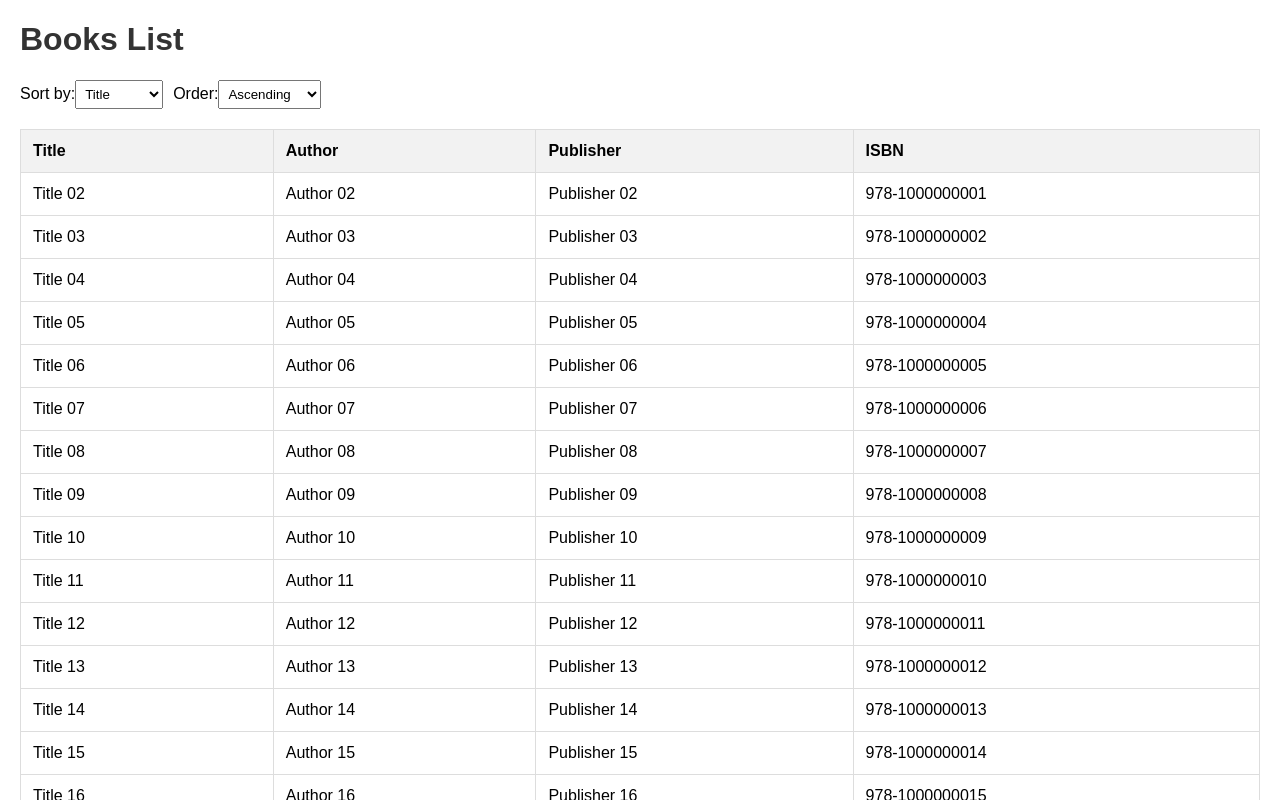
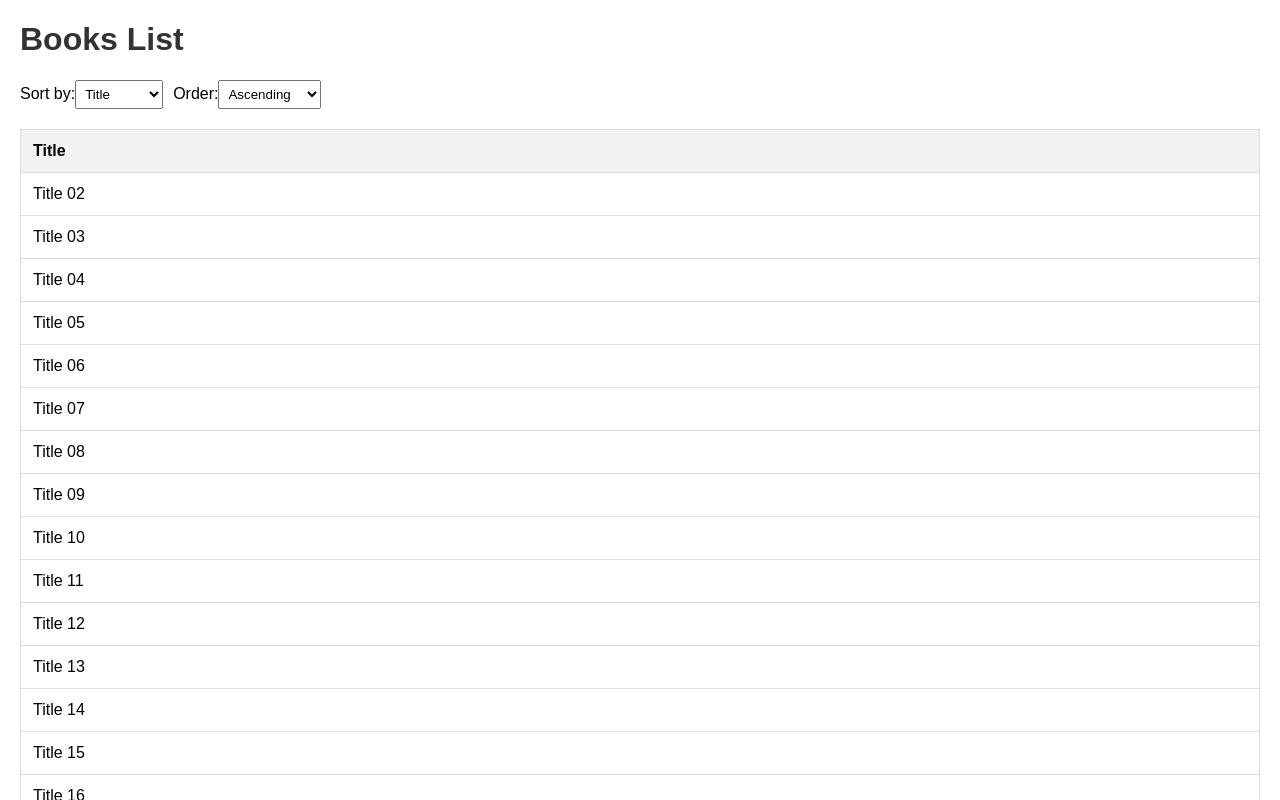
Before and after one commit to acciojob/sort-books-handesaurabh, a React app: page / in a window 1280 px wide. Shown: the top 800 px of the page. Built offline with nearby package versions, Linux system fonts and the light colour scheme.

Commit message:
bookslist updated

```diff
--- a/src/components/BooksList.js
+++ b/src/components/BooksList.js
@@ -86,18 +86,12 @@ const BooksList = () => {
         <thead>
           <tr>
             <th>Title</th>
-            <th>Author</th>
-            <th>Publisher</th>
-            <th>ISBN</th>
           </tr>
         </thead>
         <tbody>
           {sortedBooks.map((book, index) => (
             <tr key={index}>
               <td>{book.title}</td>
-              <td>{book.author}</td>
-              <td>{book.publisher}</td>
-              <td>{book.isbn}</td>
             </tr>
           ))}
         </tbody>
```
